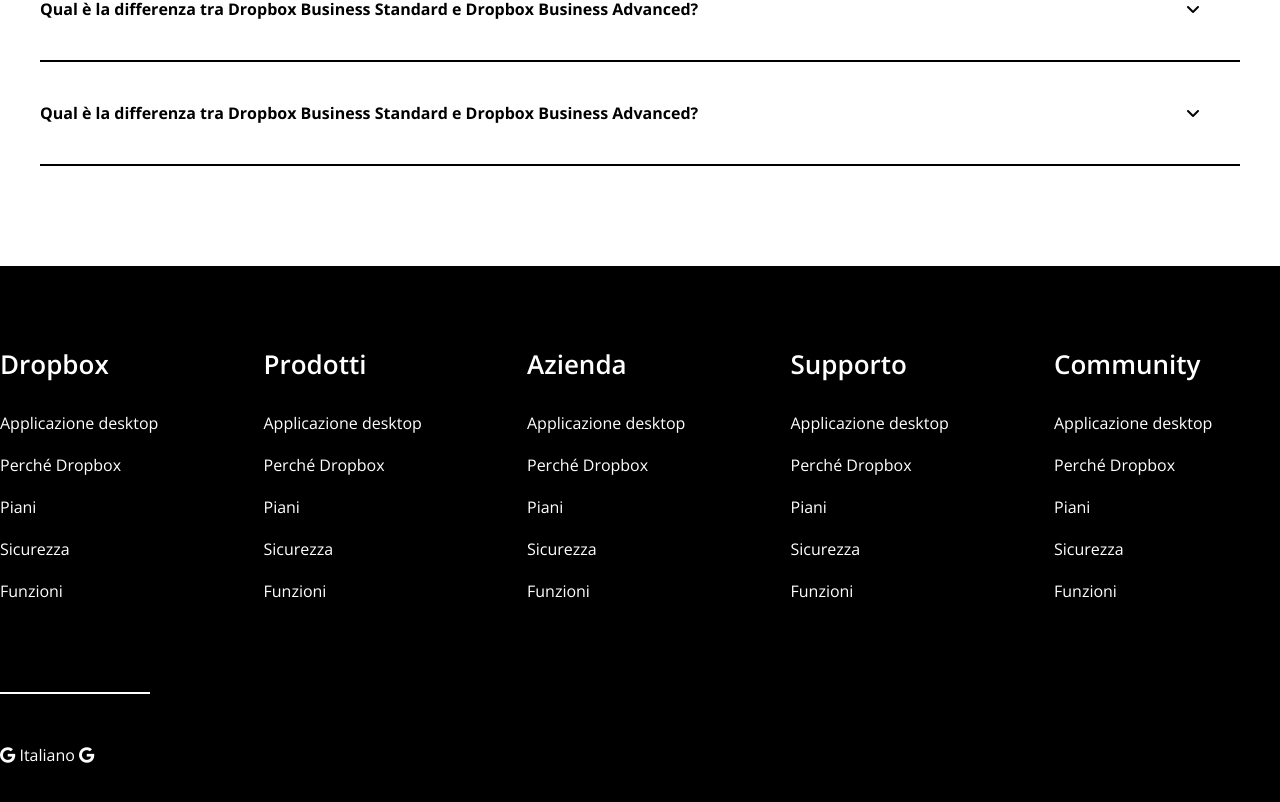
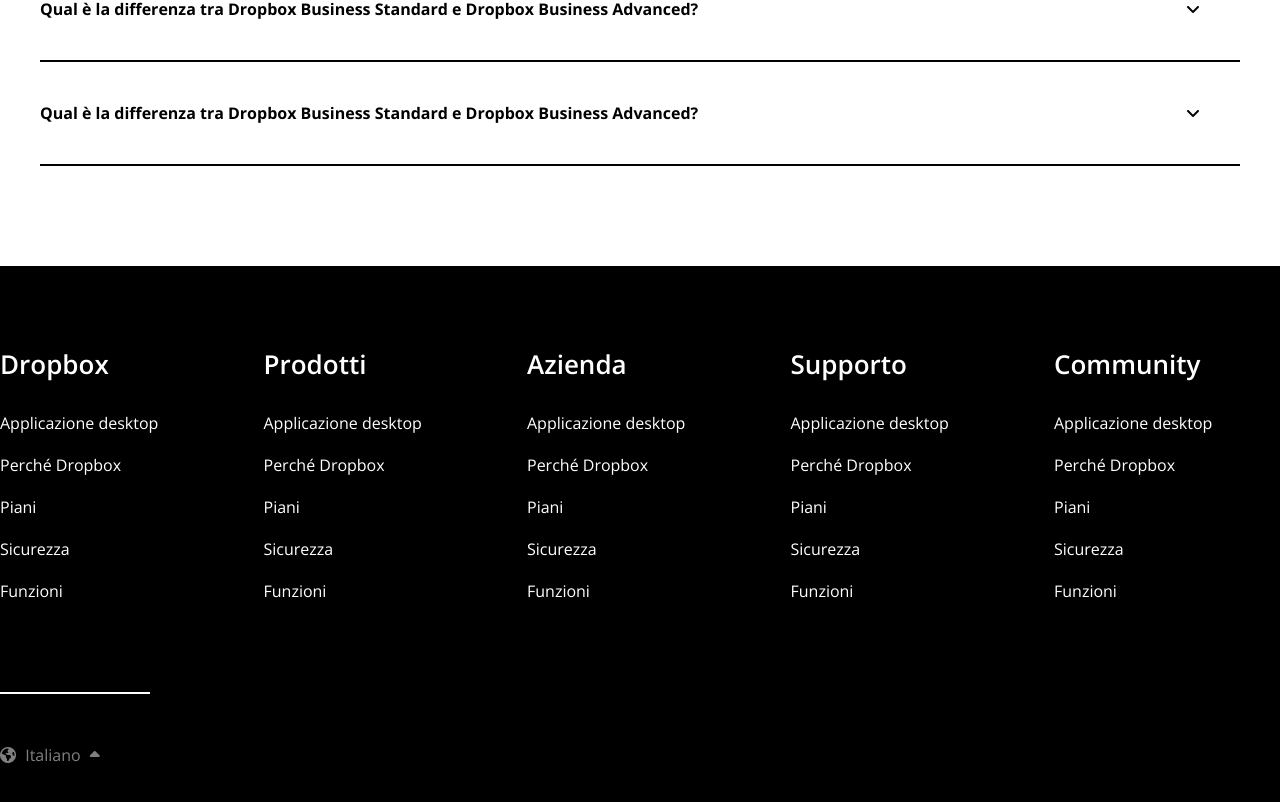
Before and after one commit to LeonardoMartignoni/htmlcss-dropbox, a plain HTML site: page index.html in a window 1280 px wide. Shown: the part 6492-7294 px from the top of the page. Drawn offline with nearby package versions, Linux system fonts and the light colour scheme.

Commit message:
done bottom footer

```diff
--- a/css/style.css
+++ b/css/style.css
@@ -477,8 +477,13 @@ footer {
 /* Bottom Footer */
 
 .bottom-footer-content {
+    color: grey;
     padding: 50px 0;
     border-top: 2px solid white;
     width: 150px;
     display: inline-block;
 }
+
+.bottom-footer-content .footer-language {
+    margin: 0 5px;
+}
--- a/index.html
+++ b/index.html
@@ -553,9 +553,9 @@
 		<div class="bottom-footer">
 			<div class="container-big">
 				<div class="bottom-footer-content">
-					<i class="fa-brands fa-google"></i>
-					<span>Italiano</span>
-					<i class="fa-brands fa-google"></i>
+					<i class="fa-solid fa-earth-americas"></i>
+					<span class="footer-language">Italiano</span>
+					<i class="fa-solid fa-caret-up"></i>
 				</div>
 			</div>
 		</div>
```
